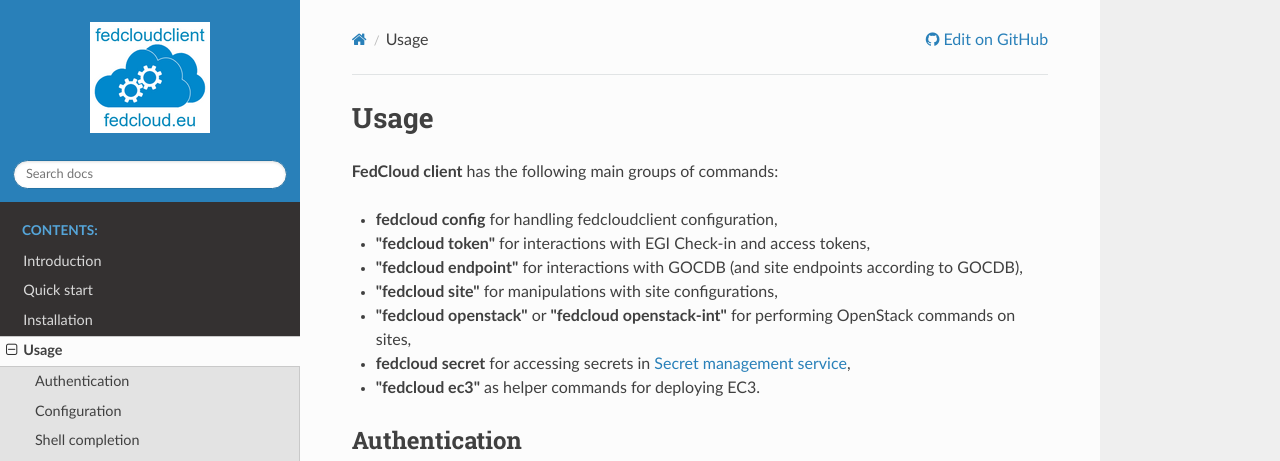
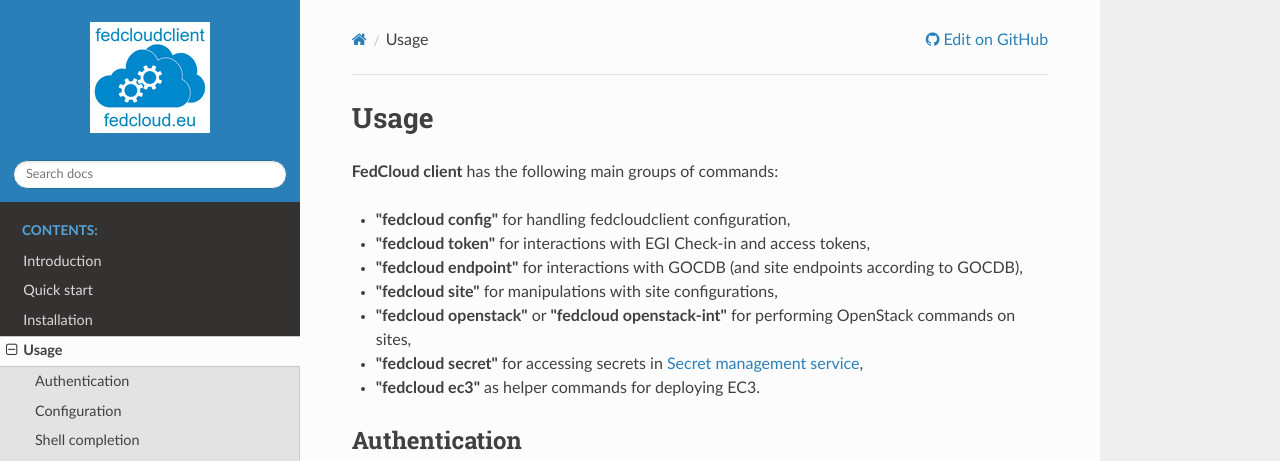
Before and after one commit to tdviet/fedcloudclient, a Sphinx documentation site: the page built from docs/usage.rst, in a window 1280 px wide and 900 px high. Shown: the top 461 px of the window. Built offline with Sphinx 7.4.7 and the Read the Docs theme 2.0.0, drawn with Linux system fonts in a browser that asks for light colours.

Commit message:
double quotes

```diff
--- a/docs/usage.rst
+++ b/docs/usage.rst
@@ -3,7 +3,7 @@
 
 **FedCloud client** has the following main groups of commands:
 
-* **fedcloud config** for handling fedcloudclient configuration,
+* **"fedcloud config"** for handling fedcloudclient configuration,
 
 * **"fedcloud token"** for interactions with EGI Check-in and access tokens,
 
@@ -13,7 +13,7 @@
 
 * **"fedcloud openstack"** or **"fedcloud openstack-int"** for performing OpenStack commands on sites,
 
-* **fedcloud secret** for accessing secrets in
+* **"fedcloud secret"** for accessing secrets in
   `Secret management service <https://vault.docs.fedcloud.eu/index.html>`_,
 
 * **"fedcloud ec3"** as helper commands for deploying EC3.
```
